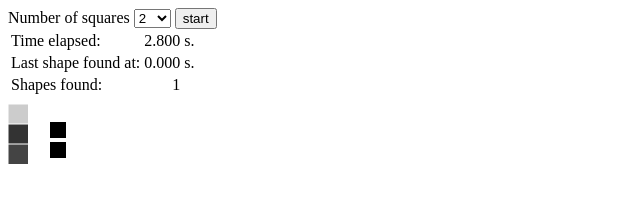
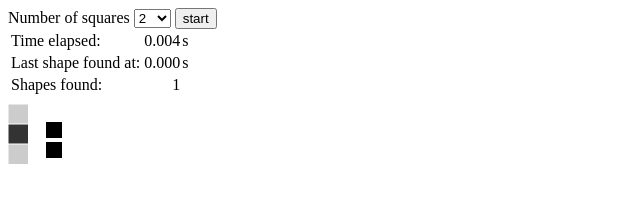
Before and after one commit to loopspace/Polyominoes, a plain HTML site: page index.html in a window 1280 px wide. Both pictures are taken after a click on the button "start". Shown: the full height of the page, 0-640 px from the left. Drawn offline with Linux system fonts and the light colour scheme.

Commit message:
New version of the algorithm which checks for uniqueness after every square has been added: vastly speeds up the calculation.

```diff
--- a/index.html
+++ b/index.html
@@ -19,13 +19,17 @@
       }
       .grid {
       vertical-align: top;
-			float left;
+      float: left;
       }
       #nsq {
       padding-bottom: 1ex;
       }
       .ralign {
       text-align: right;
+      padding-right: 0;
+      }
+      .units {
+      padding-left: 0;
       }
     </style>
   </head>
@@ -43,6 +47,16 @@
 	  <option value="8">8</option>
 	  <option value="9">9</option>
 	  <option value="10">10</option>
+	  <option value="11">11</option>
+	  <option value="12">12</option>
+	  <option value="13">13</option>
+	  <option value="14">14</option>
+	  <option value="15">15</option>
+	  <option value="16">16</option>
+	  <option value="17">17</option>
+	  <option value="18">18</option>
+	  <option value="19">19</option>
+	  <option value="20">20</option>
 	</select>
 	<input type="button" id="start" name="start" value="start">
       </form>
@@ -52,14 +66,14 @@
 	    Time elapsed:
 	  </td>
 	  <td id="dtime" class='ralign'>0</td>
-				<td>s.</td>
+	  <td class='units'>s</td>
 	</tr>
 	<tr>
 	  <td>
 	    Last shape found at:
 	  </td>
 	  <td id="ltime" class='ralign'>0</td>
-				<td>s.</td>
+	  <td class='units'>s</td>
 	</tr>
 	<tr>
 	  <td>
--- a/net.js
+++ b/net.js
@@ -49,15 +49,15 @@ function start() {
     ltime.innerHTML = '0';
     dtime.innerHTML = '0';
     nfound = 0;
-	net = [[(grid.x-1)/2,(grid.y-1)/2],[(grid.x-1)/2 ,(grid.y-1)/2 + 1]];
+    net = [[(grid.x-1)/2,(grid.y-1)/2]];//,[(grid.x-1)/2 ,(grid.y-1)/2 + 1]];
     nets = [];
     ctx.canvas.width = grid.x * sqsize;
     ctx.canvas.height = grid.y * sqsize;
     while (ndiv.firstChild) ndiv.removeChild(ndiv.firstChild);
 
     fn = function () {return ;};
-    for (i=mlvl-2; i>0; i--) {
-		fn = makeAdder(i+1,fn);
+    for (i=mlvl-1; i>0; i--) {
+	fn = makeAdder(i,fn);
     }
     adder = fn;
     draw();
@@ -70,20 +70,17 @@ function draw() {
 	return;
     }
     adder(true);
-    while (net.length < mlvl) {
-		adder(true);
-    }
     var i,j,e,ne,c,d;
-    e = true;
-	if (checkNet(net,nets)) {
-	    e = false;
-    }
-    if (e) {
-		nets.push(normaliseNet(net));
+    if (!checkNet(net,nets)) {
+	if (!nets[net.length])
+	    nets[net.length] = [];
+	nets[net.length].push(normaliseNet(net));
+	if (net.length == mlvl) {
 	    addNet(net);
 	    nfound++;
 	    ltime.innerHTML = ((new Date().getTime() - stime)/1000).toFixed(3);
 	    nshapes.innerHTML = nfound;
+	}
     }
     clear(ctx);
     ctx.save();
@@ -92,11 +89,9 @@ function draw() {
     ctx.beginPath();
     ctx.rect(0,0,grid.x*sqsize,grid.y*sqsize);
     ctx.fill();
-    j = 3;
+    ctx.fillStyle = '#333';
     net.forEach(
 	function(a) {
-	    ctx.fillStyle = '#' + j + j + j;
-	    j++;
 	    ctx.beginPath();
 	    ctx.rect(a[0]*sqsize,a[1]*sqsize,sqsize,sqsize);
 	    ctx.fill();
@@ -155,7 +150,12 @@ function makeAdder (lvl,fn) {
 	    }
 	    if (isnew) {
 		net.push(newsq);
+		if (checkNet(net,nets)) {
+		    net.pop();
+		    added = false;
+		} else {
 		    added = true;
+		}
 	    }
 	}
 	return added;
@@ -185,7 +185,10 @@ function normaliseNet(n) {
 }
 
 function checkNet(n,ns) {
-    var a,b,i,j,k,nn,nnn,equal;
+    var a,b,i,j,k,l,nl,nn,nnn,equal;
+    nl = n.length;
+    if (!ns[nl])
+	return false;
     nn = normaliseNet(n);
     for (j=0;j<2;j++) {
 	for (i=0;i<nn.length;i++) {
@@ -196,14 +199,14 @@ function checkNet(n,ns) {
 		nn[i] = [-nn[i][1],nn[i][0]];
 	    }
 	    nnn = normaliseNet(nn);
-			for (l=0;l<ns.length;l++) {
+	    for (l=0;l<ns[nl].length;l++) {
 		equal = true;
 		for (i=0; i< nnn.length; i++) {
-					if (nnn[i][0] != ns[l][i][0]) {
+		    if (nnn[i][0] != ns[nl][l][i][0]) {
 			equal = false;
 			break;
 		    }
-					if (nnn[i][1] != ns[l][i][1]) {
+		    if (nnn[i][1] != ns[nl][l][i][1]) {
 			equal = false;
 			break;
 		    }
```
Lines whose indentation alone changed are shown as unchanged.
